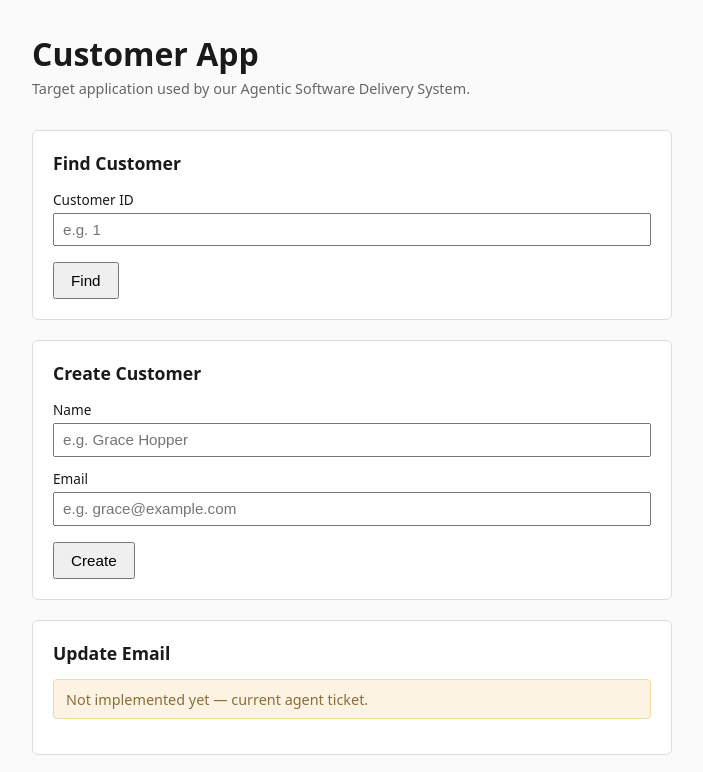
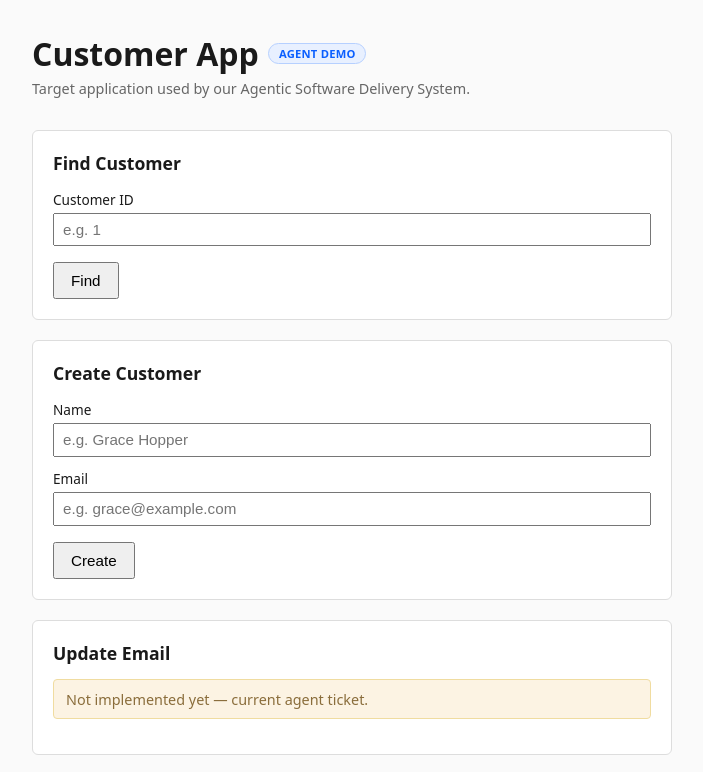
Before and after one commit to karthikdevadoss/agentic-software-delivery, a plain HTML site: page app/src/main/resources/static/index.html in a window 1280 px wide. Shown: the top 772 px of the page, without its empty margins (288-991 px from the left). Drawn offline with Linux system fonts and the light colour scheme.

Commit message:
Trainer demo: Add a small "Agent Demo" status badge near the page title

```diff
--- a/app/src/main/resources/static/index.html
+++ b/app/src/main/resources/static/index.html
@@ -14,6 +14,22 @@
   }
   h1 {
     margin-bottom: 0.25rem;
+    display: flex;
+    align-items: center;
+    gap: 0.6rem;
+  }
+  .badge {
+    display: inline-block;
+    font-size: 0.7rem;
+    font-weight: 600;
+    letter-spacing: 0.02em;
+    text-transform: uppercase;
+    color: #0b5fff;
+    background: #e8f0ff;
+    border: 1px solid #b6d0ff;
+    border-radius: 999px;
+    padding: 0.15rem 0.6rem;
+    vertical-align: middle;
   }
   .subtitle {
     color: #666;
@@ -94,7 +110,7 @@
 </head>
 <body>
 
-<h1>Customer App</h1>
+<h1>Customer App <span class="badge" id="agent-demo-badge">Agent Demo</span></h1>
 <p class="subtitle">Target application used by our Agentic Software Delivery System.</p>
 
 <section>
```
